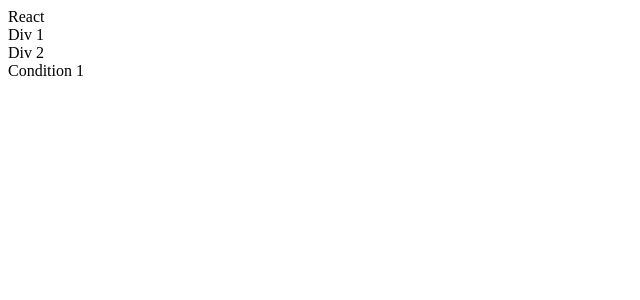
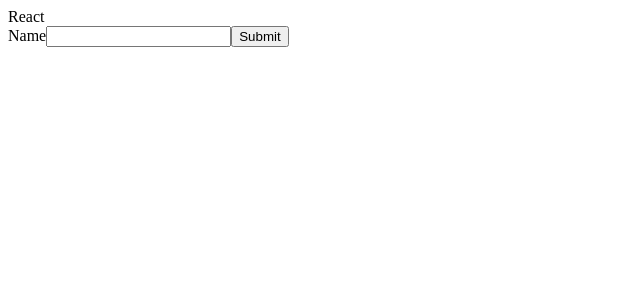
Before and after one commit to daviddesousa/react-tutorial, a React (Create React App) app: page / in a window 1280 px wide. Shown: the top 300 px of the page, without its empty margins (0-640 px from the left). Built offline with nearby package versions, Linux system fonts and the light colour scheme.

Commit message:
working with forms

```diff
--- a/src/App.js
+++ b/src/App.js
@@ -4,25 +4,11 @@
 
 class App extends Component {
 
-  renderFunction1 = () => {
-    if (true) {
-      return (
-          <div>Condition 1</div>
-      );
-    } else {
-      return (
-          <div>Condition 2</div>
-      );
-    }
-  };
-
   render() {
     return (
         <div>
           React
-          <div>Div 1</div>
-          <div>Div 2</div>
-          {this.renderFunction1()}
+          <Container1/>
         </div>
     );
   }
--- a/src/containers/container1.js
+++ b/src/containers/container1.js
@@ -2,37 +2,29 @@
 import Component1 from '../functional/component1';
 
 class Container1 extends Component {
-  constructor(props) {
-    super(props);
 
-    this.state = {
-      stateprop1: 'Our Initial State',
-      stateprop2: 5,
-    };
-  }
+  state = {
+    value: '',
+  };
 
-  // Correct
-  changeState = () => (
-      this.setState({
-        stateprop2: this.state.stateprop2 + 1,
-        stateprop1: this.state.stateprop1 + 'L',
-      })
+  handleChange = (event) => (
+      this.setState({value: event.target.value})
   );
 
-  // Correct
-  changeState2 = () => (
-      this.setState({
-        stateprop1: this.state.stateprop1 + 'L',
-      })
-  );
+  handleSubmit = (event) => {
+    event.preventDefault();
+    console.log(this.state.value);
+  };
 
   render() {
     return (
         <div>
-          <button onClick={() => this.changeState()}>Change State</button>
-          <button onClick={() => this.changeState2()}>Change State 2</button>
-          <br/>
-          <Component1 prop1={this.state.stateprop1}/>
+          {this.state.value}
+          <form onSubmit={this.handleSubmit}>
+            <label>Name</label>
+            <input id="name" onChange={this.handleChange} type="text"/>
+            <button type="submit">Submit</button>
+          </form>
         </div>
     );
   }
```
